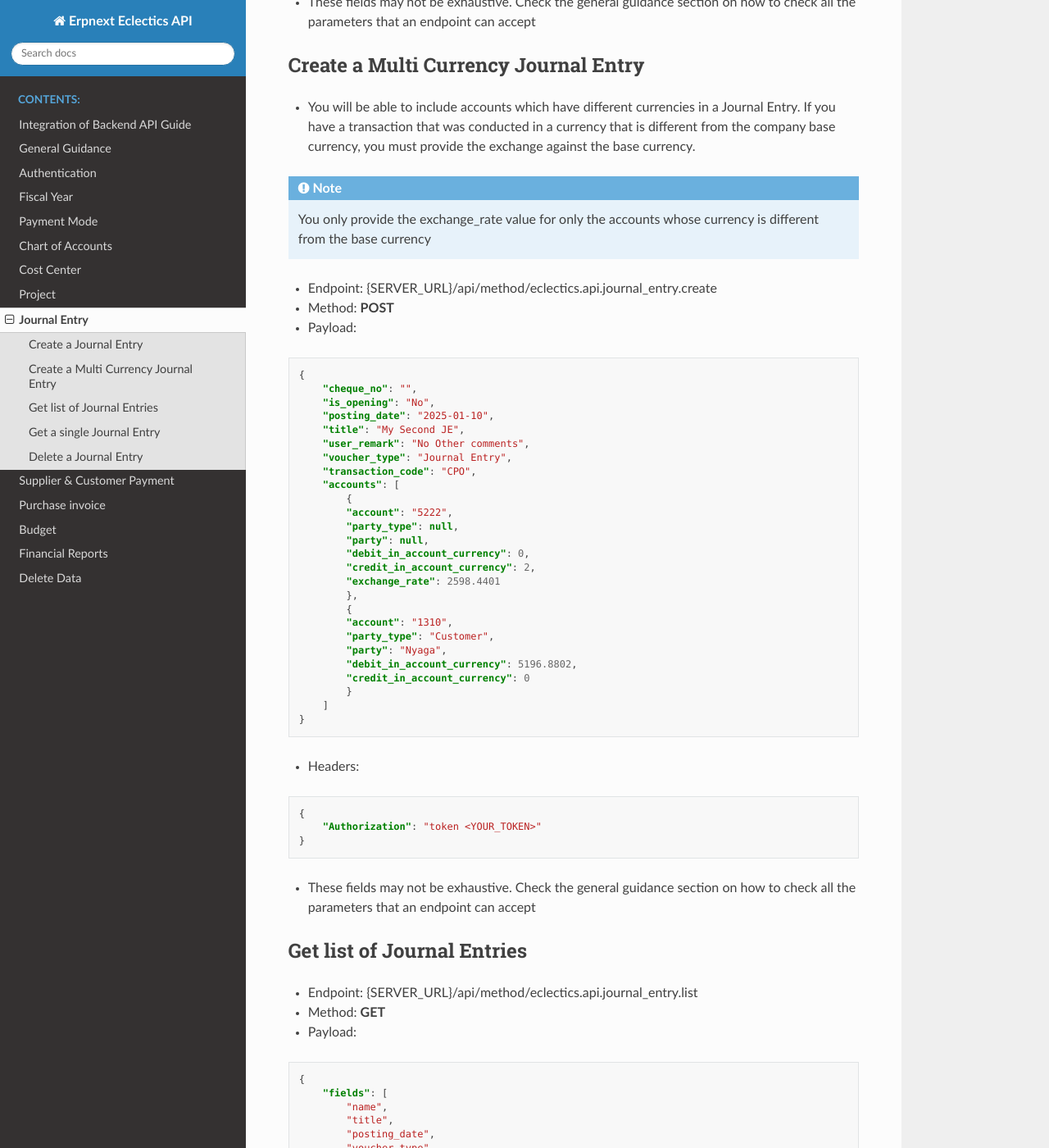
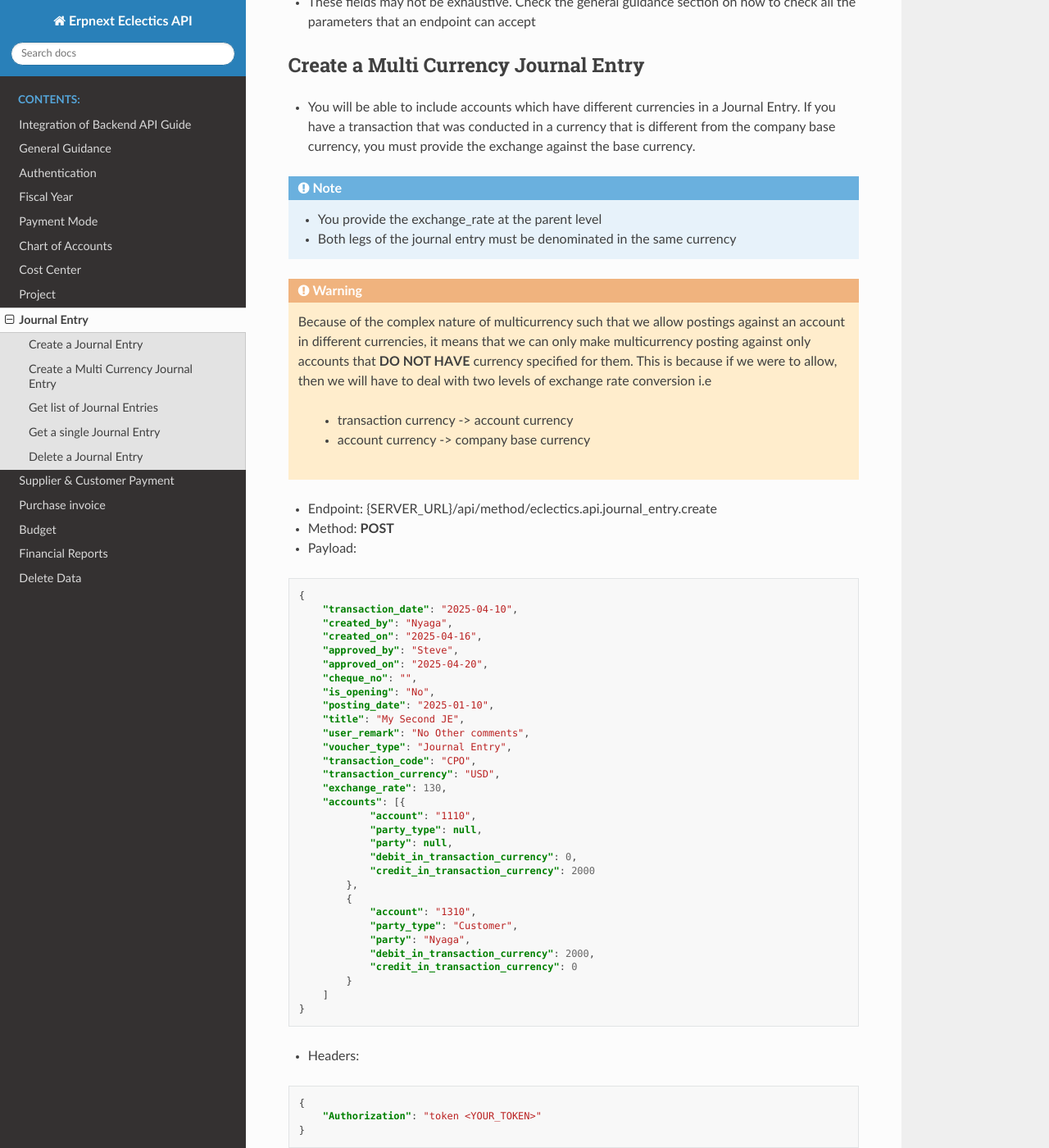
Before and after one commit to stevenyaga/erpnext-api-docs, a Sphinx documentation site: the page built from docs/journal-entry.rst, in a window 1280 px wide and 1400 px high, scrolled down 1040 px. Shown: the whole window at 82% size. Built offline with Sphinx 7.4.7 and the Read the Docs theme 3.1.0, drawn with Linux system fonts in a browser that asks for light colours.

Commit message:
docs: Update docs to reflect multicurrency support for Journal Entry

```diff
--- a/docs/journal-entry.rst
+++ b/docs/journal-entry.rst
@@ -61,7 +61,15 @@ Create a Multi Currency Journal Entry
 
 .. note::
 
-    You only provide the exchange_rate value for only the accounts whose currency is different from the base currency
+    - You provide the exchange_rate at the parent level
+    - Both legs of the journal entry must be denominated in the same currency
+
+.. warning::
+
+    Because of the complex nature of multicurrency such that we allow postings against an account in different currencies, it means that we can only make multicurrency posting against only accounts that **DO NOT HAVE** currency specified for them. This is because if we were to allow, then we will have to deal with two levels of exchange rate conversion i.e
+
+        - transaction currency -> account currency
+        - account currency -> company base currency
 
 
 - Endpoint: |BASE_API_URL|.journal_entry.create
@@ -71,6 +79,11 @@ Create a Multi Currency Journal Entry
 .. code-block:: json
 
     {
+        "transaction_date": "2025-04-10",
+        "created_by": "Nyaga",
+        "created_on": "2025-04-16",
+        "approved_by": "Steve",
+        "approved_on": "2025-04-20",
         "cheque_no": "",
         "is_opening": "No",
         "posting_date": "2025-01-10",
@@ -78,21 +91,21 @@ Create a Multi Currency Journal Entry
         "user_remark": "No Other comments",
         "voucher_type": "Journal Entry",
         "transaction_code": "CPO",
-        "accounts": [
-            {
-            "account": "5222",
-            "party_type": null,
-            "party": null,
-            "debit_in_account_currency": 0,
-            "credit_in_account_currency": 2,
-            "exchange_rate": 2598.4401
+        "transaction_currency": "USD",
+        "exchange_rate": 130,
+        "accounts": [{
+                "account": "1110",
+                "party_type": null,
+                "party": null,
+                "debit_in_transaction_currency": 0,
+                "credit_in_transaction_currency": 2000
             },
             {
-            "account": "1310",
-            "party_type": "Customer",
-            "party": "Nyaga",
-            "debit_in_account_currency": 5196.8802,
-            "credit_in_account_currency": 0
+                "account": "1310",
+                "party_type": "Customer",
+                "party": "Nyaga",
+                "debit_in_transaction_currency": 2000,
+                "credit_in_transaction_currency": 0
             }
         ]
     }
```
